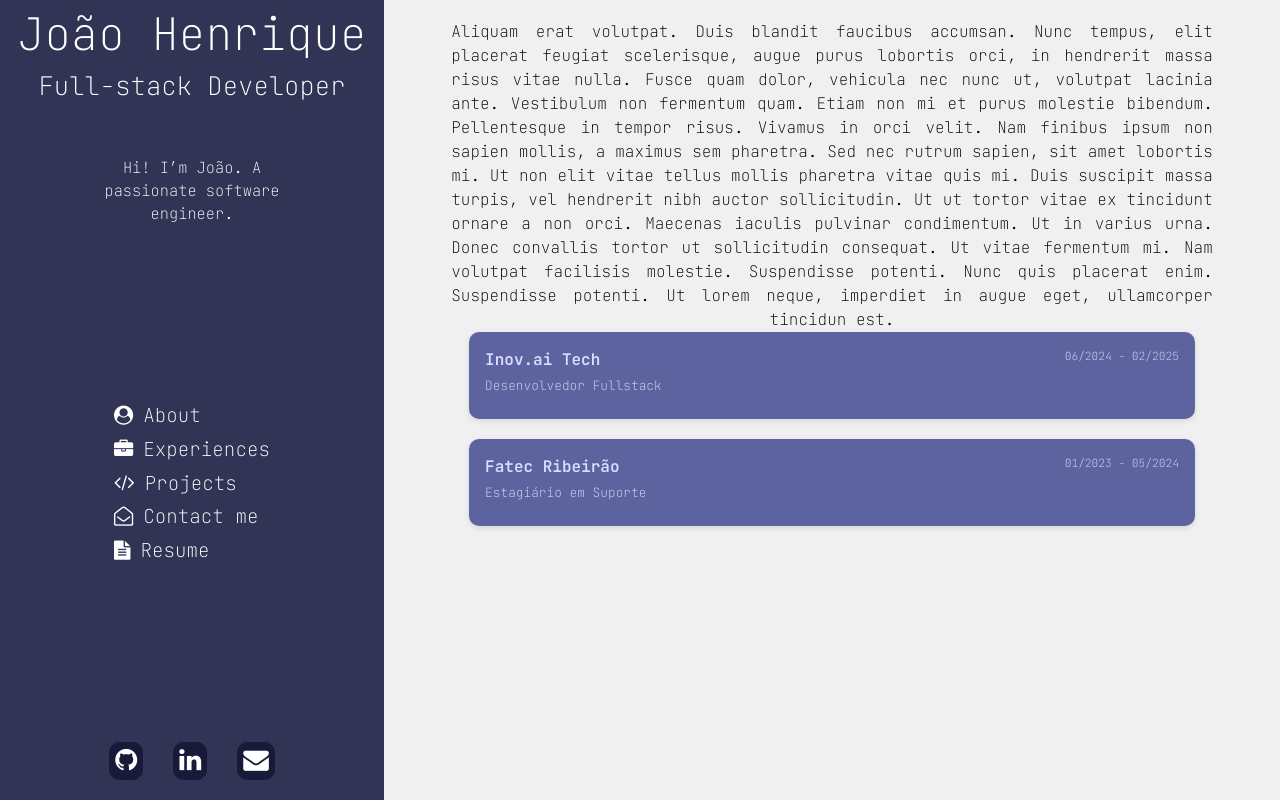
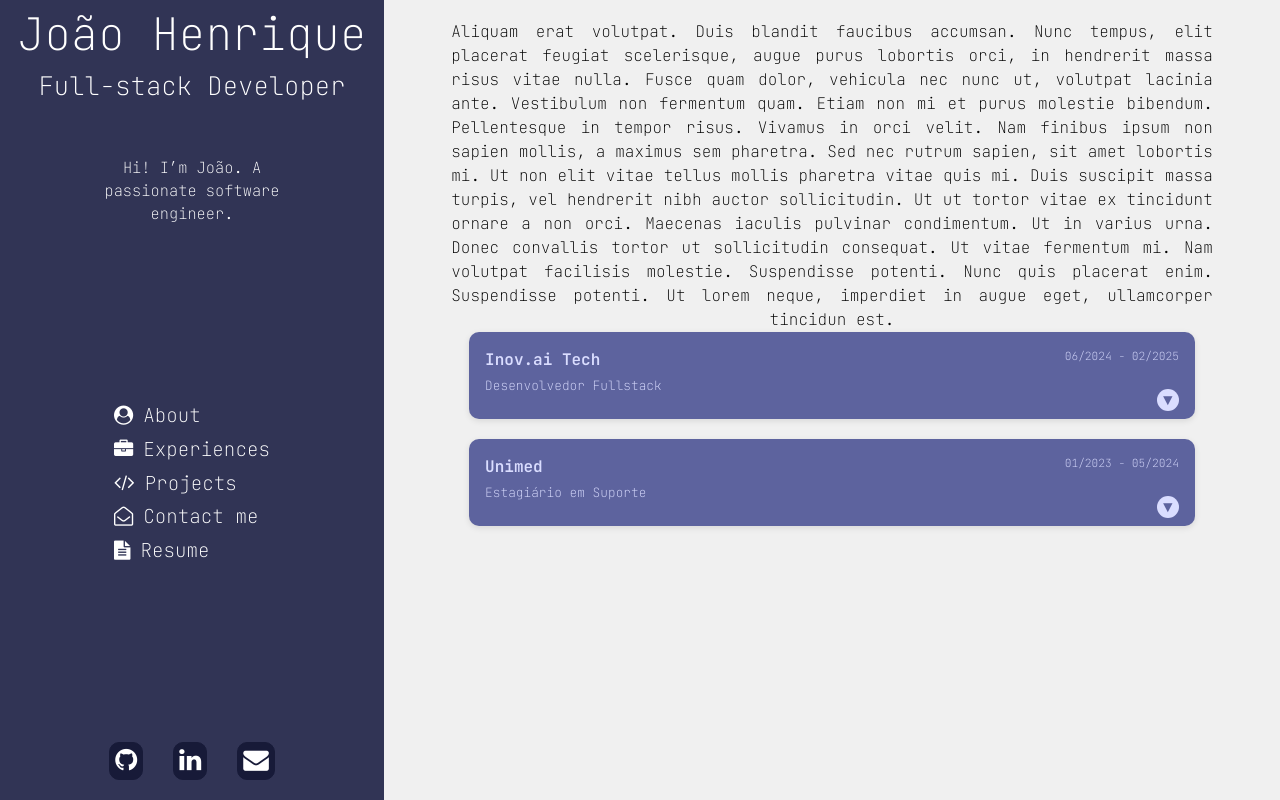
Before and after one commit to joaocarlos-dev/Angular-portifolio, an Angular app: page / in a window 1280 px wide. Built offline with nearby package versions, Linux system fonts and the light colour scheme.

Commit message:
added experience card animation and arrow icon

```diff
--- a/src/app/components/experience/experience.component.html
+++ b/src/app/components/experience/experience.component.html
@@ -12,8 +12,14 @@
       <span class="duration">{{ exp.duration }}</span>
     </div>
 
-    <div class="experience-description" [class.active]="exp.expanded">
+    <div class="experience-description" *ngIf="exp.expanded" [@slideInOut]>
       <p>{{ exp.description }}</p>
+    </div>
+
+    <div class="arrow-toggle" [class.expanded]="exp.expanded">
+      <!-- Você pode usar uma fonte como Material Icons, ou SVG, ou só isso: -->
+      &#9660;
+      <!-- seta para baixo ▼ -->
     </div>
   </div>
 </div>
--- a/src/app/components/experience/experience.component.scss
+++ b/src/app/components/experience/experience.component.scss
@@ -5,6 +5,8 @@
     justify-content: space-between;
     flex-wrap: wrap;
     gap: 20px;
+    backface-visibility: hidden;
+
   }
 
   .experience-card {
@@ -13,9 +15,12 @@
     border-radius: 10px;
     padding: 16px;
     cursor: pointer;
-    transition: box-shadow 0.3s ease;
     box-shadow: 0 2px 6px rgba(0, 0, 0, 0.1);
 
+    &:hover {
+        box-shadow: 0 4px 12px rgba(0, 0, 0, 0.2);
+      }
+      position: relative;
   }
 
   .experience-header {
@@ -45,12 +50,27 @@
 
   .experience-description {
     overflow: hidden;
-    max-height: 0;
-    transition: max-height 0.3s ease-out;
-    padding: 0;
+    padding: 0 16px;
+    transform: translateZ(0);  // Melhora a renderização
+    backface-visibility: hidden; // Elimina flicker em alguns navegadores
+  }
 
-    &.active {
-      max-height: 500px; // Valor maior que a altura máxima esperada
-      padding: 10px 0;
+  .arrow-toggle {
+    position: absolute;
+    bottom: 8px;
+    right: 16px;
+    width: 22px;
+    height: 22px;
+    border-radius: 50%;
+    background-color: #daddff;
+    color: #5d639e;
+    display: flex;
+    justify-content: center;
+    align-items: center;
+    font-size: 16px;
+    transition: transform 0.3s ease;
+
+    &.expanded {
+      transform: rotate(180deg);
     }
   }
--- a/src/app/components/experience/experience.component.ts
+++ b/src/app/components/experience/experience.component.ts
@@ -1,5 +1,14 @@
 import { CommonModule } from '@angular/common';
 import { Component } from '@angular/core';
+import { BrowserAnimationsModule } from '@angular/platform-browser/animations';
+
+import {
+  trigger,
+  state,
+  style,
+  transition,
+  animate,
+} from '@angular/animations';
 
 interface Experience {
   company: string;
@@ -14,6 +23,33 @@ interface Experience {
   imports: [CommonModule],
   templateUrl: './experience.component.html',
   styleUrl: './experience.component.scss',
+  animations: [
+    trigger('slideInOut', [
+      transition(':enter', [
+        style({
+          height: '0px',
+          overflow: 'hidden',
+          opacity: 0,
+        }),
+        animate(
+          '300ms ease-out',
+          style({
+            height: '*',
+            opacity: 1,
+          })
+        ),
+      ]),
+      transition(':leave', [
+        animate(
+          '300ms ease-in',
+          style({
+            height: '0px',
+            opacity: 0,
+          })
+        ),
+      ]),
+    ]),
+  ],
 })
 export class ExperienceComponent {
   experiences: Experience[] = [
@@ -26,11 +62,10 @@ export class ExperienceComponent {
       expanded: false,
     },
     {
-      company: 'Fatec Ribeirão',
+      company: 'Unimed',
       title: 'Estagiário em Suporte',
       duration: '01/2023 - 05/2024',
-      description:
-        'Auxiliei na manutenção de sistemas e automatização de relatórios.',
+      description: 'Teste de texto',
       expanded: false,
     },
   ];
@@ -40,5 +75,6 @@ export class ExperienceComponent {
       ...exp,
       expanded: i === index ? !exp.expanded : false,
     }));
+    console.log(this.experiences[index].expanded);
   }
 }
```
